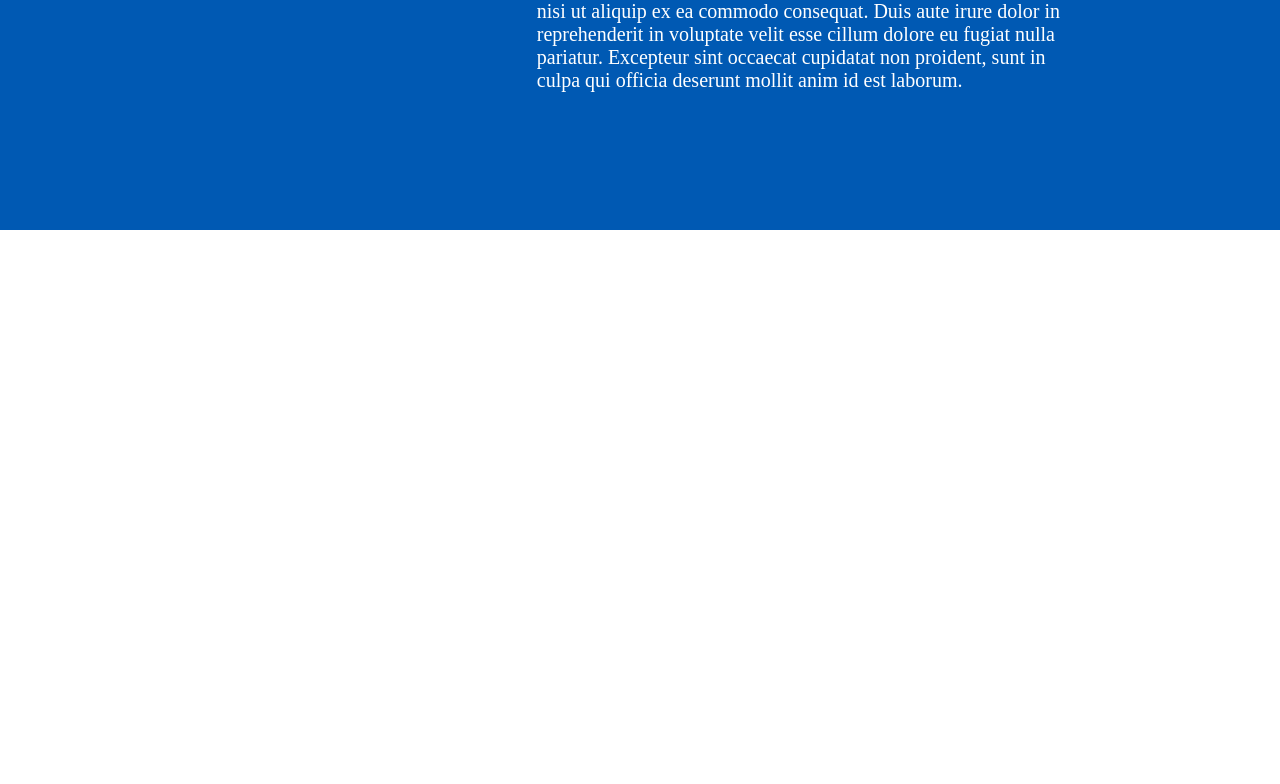
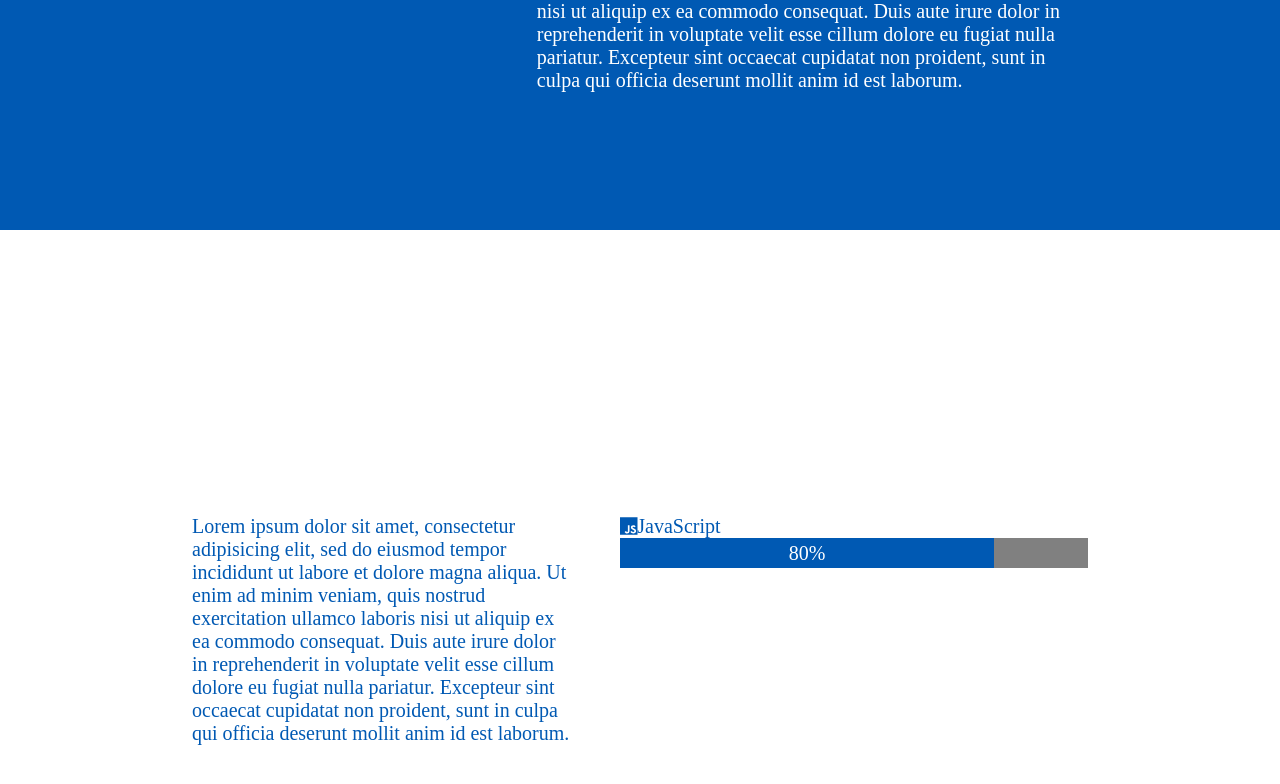
Before and after one commit to mi5ul/personal-portfolio, a website: page index.html in a window 1280 px wide. Shown: the part 1370-2154 px from the top of the page. Before the commit the page ends 1600 px from the top, so only its background shows below. Drawn offline with Linux system fonts and the light colour scheme.

Commit message:
Added skills section and progress bars

```diff
--- a/index.html
+++ b/index.html
@@ -6,8 +6,7 @@
 	<link rel="stylesheet" type="text/css" href="style.css">
 
 	<!-- Font Awesome -->
-	<script defer src="https://use.fontawesome.com/releases/v5.0.8/js/solid.js" integrity="sha384-+Ga2s7YBbhOD6nie0DzrZpJes+b2K1xkpKxTFFcx59QmVPaSA8c7pycsNaFwUK6l" crossorigin="anonymous"></script>
-	<script defer src="https://use.fontawesome.com/releases/v5.0.8/js/fontawesome.js" integrity="sha384-7ox8Q2yzO/uWircfojVuCQOZl+ZZBg2D2J5nkpLqzH1HY0C1dHlTKIbpRz/LG23c" crossorigin="anonymous"></script>
+	<script defer src="https://use.fontawesome.com/releases/v5.0.9/js/all.js" integrity="sha384-8iPTk2s/jMVj81dnzb/iFR2sdA7u06vHJyyLlAd4snFpCl/SnyUjRrbdJsw1pGIl" crossorigin="anonymous"></script>
 
 	<script src="lib/typed.js" type="text/javascript"></script>
 </head>
@@ -78,6 +77,29 @@
 		</div>
 	</section>
 
+	<!-- Skills  -->
+	<section class="section-skills">
+		<div class="skills-wrapper">
+			<div class="skills-text">
+				<p>
+					Lorem ipsum dolor sit amet, consectetur adipisicing elit, sed do eiusmod
+					tempor incididunt ut labore et dolore magna aliqua. Ut enim ad minim veniam,
+					quis nostrud exercitation ullamco laboris nisi ut aliquip ex ea commodo
+					consequat. Duis aute irure dolor in reprehenderit in voluptate velit esse
+					cillum dolore eu fugiat nulla pariatur. Excepteur sint occaecat cupidatat non
+					proident, sunt in culpa qui officia deserunt mollit anim id est laborum.
+				</p>
+			</div>
+			<div class="bars-wrapper">
+				<p><i class="fab fa-js"></i>JavaScript</p>
+				<div id="myProgress">
+	  			<div id="myBar">10%</div>
+				</div>
+			</div>
+		</div>
+
+	</section>
+
 	<!-- Animating the typing effect in the header -->
 	<script>
 	  var typed = new Typed('#typed', {
@@ -88,5 +110,6 @@
 	    backDelay: 1000,
 	  });
 	</script>
+	<script type="text/javascript" src="script.js"></script>
 </body>
 </html>
--- a/script.js
+++ b/script.js
@@ -1,10 +1,27 @@
 // Does not work for some reason
 // Can also be included with a regular script tag
-import Typed from "typed.js";
+// import Typed from "typed.js";
 
-var options = {
-  strings: ["<i>First</i> sentence.", "&amp; a second sentence."],
-  typeSpeed: 40
+// var options = {
+//   strings: ["<i>First</i> sentence.", "&amp; a second sentence."],
+//   typeSpeed: 40
+// }
+
+// var typed = new Typed(".element", options);
+
+function move() {
+  var elem = document.getElementById("myBar");
+  var width = 10;
+  var id = setInterval(frame, 10);
+  function frame() {
+    if (width >= 80) {
+      clearInterval(id);
+    } else {
+      width++;
+      elem.style.width = width + '%';
+      elem.innerHTML = width * 1 + '%';
+    }
+  }
 }
 
-var typed = new Typed(".element", options);
+move();
--- a/style.css
+++ b/style.css
@@ -103,6 +103,11 @@ nav {
 	align-items: center;
 	padding: 20px 20px;
 	background: rgba(0, 0, 0, 0.4);
+
+	/* Keeping Navbar fixed */
+	position: fixed;
+	left: 0;
+	right: 0;
 }
 
 nav ul {
@@ -165,3 +170,46 @@ nav a:hover {
 .aboutme-text p:last-child {
 	margin-bottom: 0;
 }
+
+/* -------------------- */
+/* SKILLS */
+/* -------------------- */
+
+.section-skills {
+	height: 100vh;
+	background-color: white;
+	color: #0059b3;
+	display: flex;
+	justify-content: center;
+	align-items: center;
+}
+
+.skills-text {
+	width: 45%;
+}
+
+.skills-wrapper {
+	display: flex;
+	width: 70%;
+}
+
+/* ----- SKILLS BAR ----- */
+
+.bars-wrapper {
+	width: 55%;
+	margin-left: 5%;
+}
+
+#myProgress {
+  width: 100%;
+  background-color: grey;
+}
+
+#myBar {
+  width: 10%;
+  height: 30px;
+  background-color: #0059b3;
+  text-align: center; /* To center it horizontally (if you want) */
+  line-height: 30px; /* To center it vertically */
+  color: white;
+}
```
